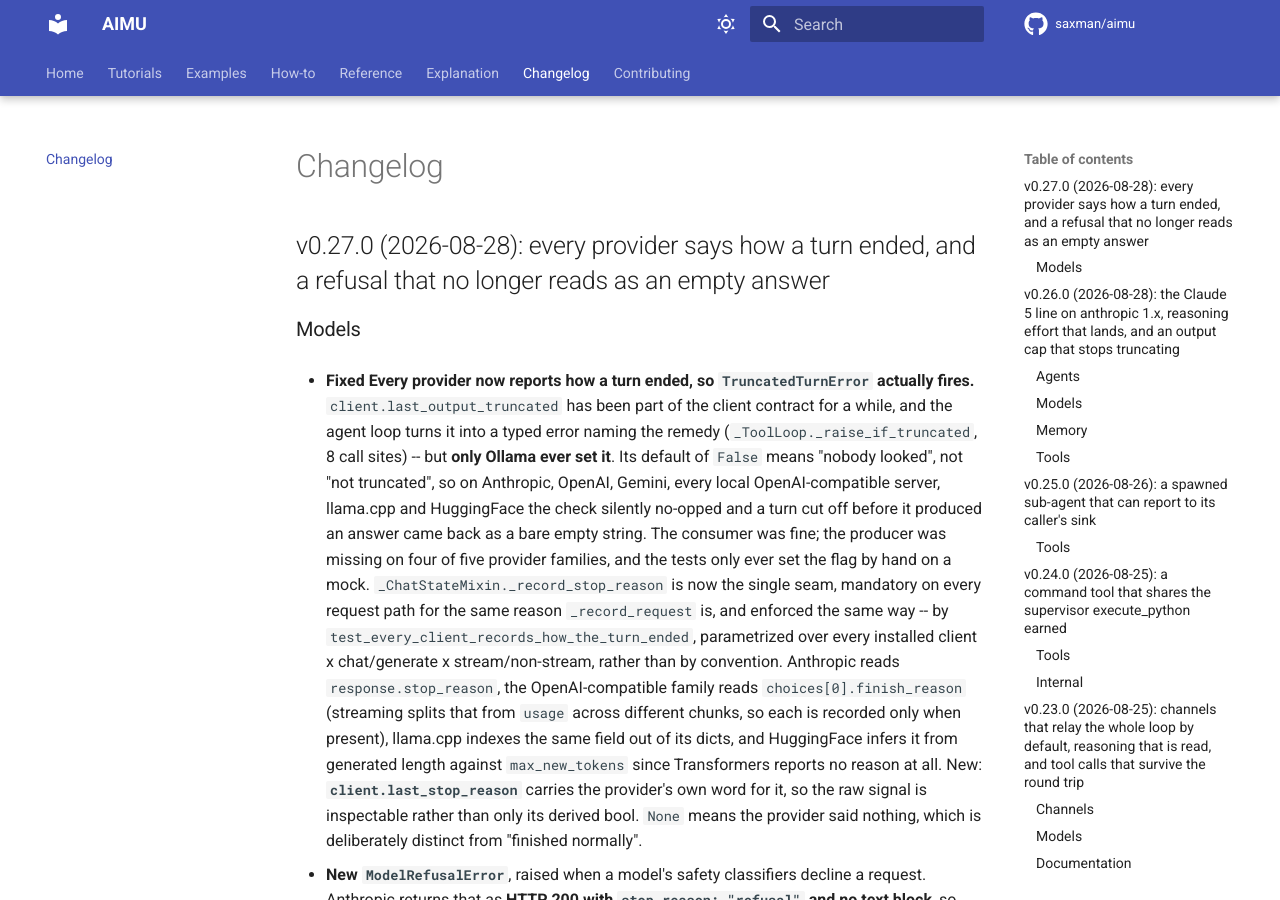
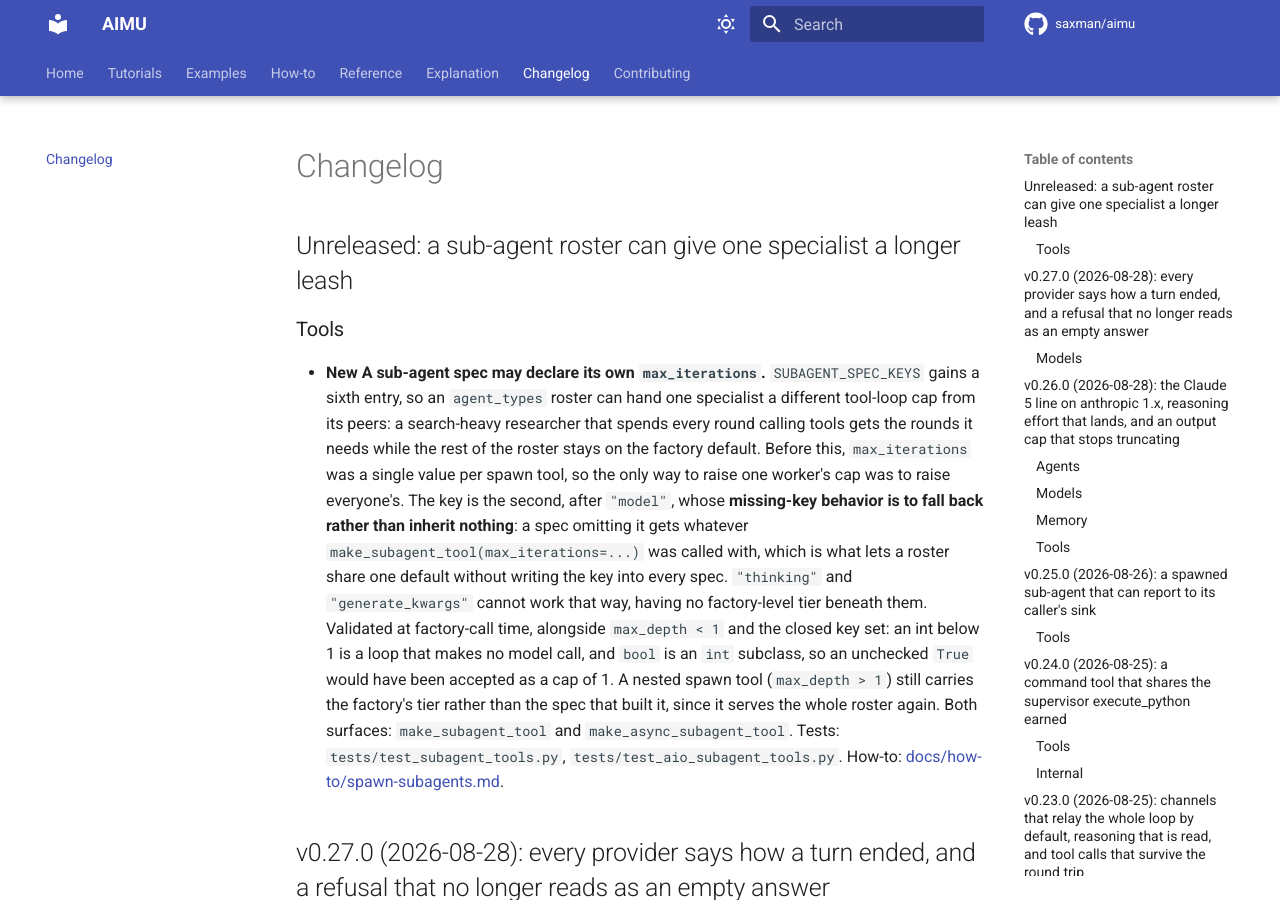
Before and after one commit to saxman/aimu, an MkDocs documentation site: the page built from docs/changelog.md, in a window 1280 px wide and 900 px high. Built offline with MkDocs 1.6.1 and Material for MkDocs 9.7.7, drawn with Linux system fonts in a browser that asks for light colours; comment, search, counter and statistics services are not loaded.

Commit message:
docs(tools): document the max_iterations sub-agent spec key
Covers the sixth SUBAGENT_SPEC_KEYS entry added in the two preceding
commits: the how-to's key list and error-message example, CLAUDE.md's
make_subagent_tool entry, and a changelog entry.

The changelog entry is filed under Unreleased rather than claiming a
version. Whoever cuts the next release owns the number, and this work is
not the only thing waiting to ship.

control-thinking.md is included because it independently enumerated the
closed key set as five keys and reproduced the factory's error message
verbatim, so both went stale the moment the sixth key landed.

```diff
--- a/CHANGELOG.md
+++ b/CHANGELOG.md
@@ -1,4 +1,26 @@
 # Changelog
+
+## Unreleased: a sub-agent roster can give one specialist a longer leash
+
+### Tools
+
+- **New** **A sub-agent spec may declare its own `max_iterations`.** `SUBAGENT_SPEC_KEYS` gains a
+  sixth entry, so an `agent_types` roster can hand one specialist a different tool-loop cap from its
+  peers: a search-heavy researcher that spends every round calling tools gets the rounds it needs
+  while the rest of the roster stays on the factory default. Before this, `max_iterations` was a
+  single value per spawn tool, so the only way to raise one worker's cap was to raise everyone's.
+  The key is the second, after `"model"`, whose **missing-key behavior is to fall back rather than
+  inherit nothing**: a spec omitting it gets whatever `make_subagent_tool(max_iterations=...)` was
+  called with, which is what lets a roster share one default without writing the key into every
+  spec. `"thinking"` and `"generate_kwargs"` cannot work that way, having no factory-level tier
+  beneath them.
+  Validated at factory-call time, alongside `max_depth < 1` and the closed key set: an int below 1
+  is a loop that makes no model call, and `bool` is an `int` subclass, so an unchecked `True` would
+  have been accepted as a cap of 1. A nested spawn tool (`max_depth > 1`) still carries the
+  factory's tier rather than the spec that built it, since it serves the whole roster again.
+  Both surfaces: `make_subagent_tool` and `make_async_subagent_tool`.
+  Tests: `tests/test_subagent_tools.py`, `tests/test_aio_subagent_tools.py`.
+  How-to: [docs/how-to/spawn-subagents.md](docs/how-to/spawn-subagents.md).
 
 ## v0.27.0 (2026-08-28): every provider says how a turn ended, and a refusal that no longer reads as an empty answer
 
```
Also changed, not shown: CLAUDE.md (+1 -1 lines), docs/how-to/control-thinking.md (+4 -3 lines), docs/how-to/spawn-subagents.md (+2 -2 lines).
